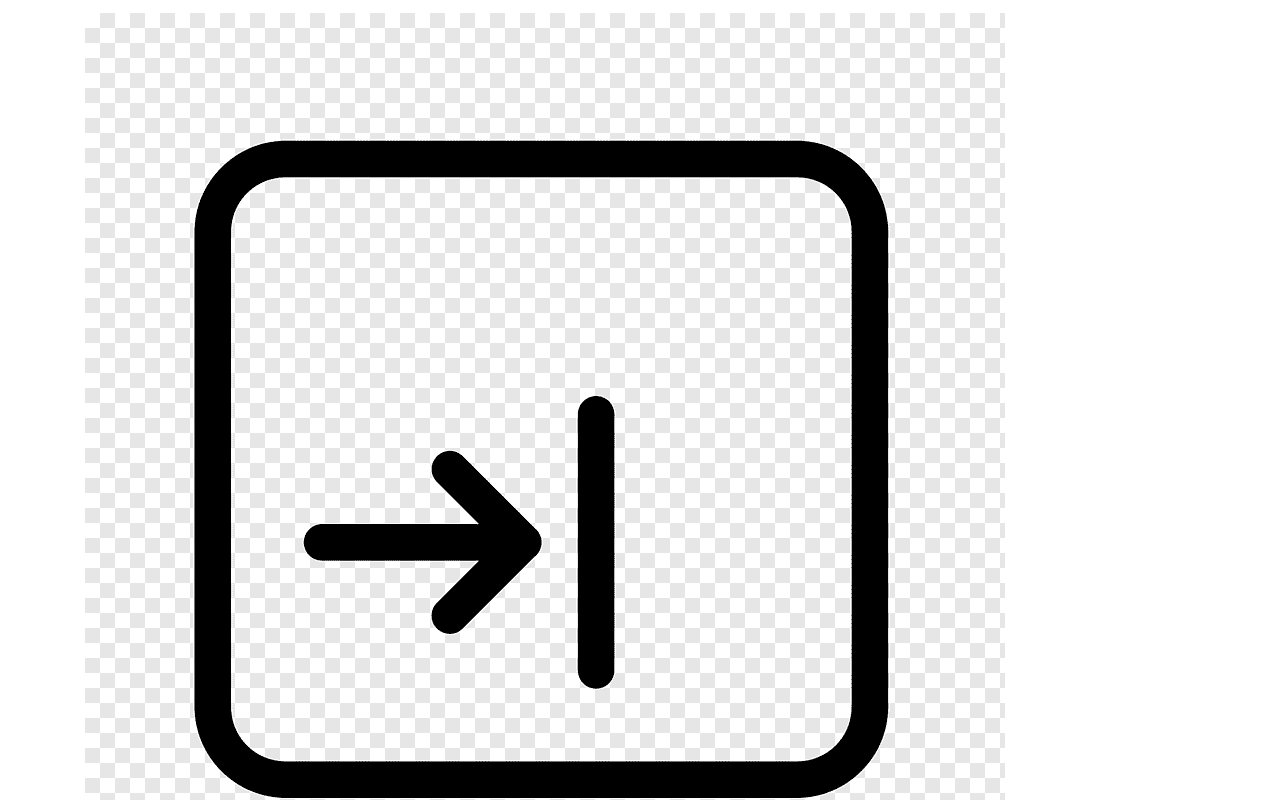
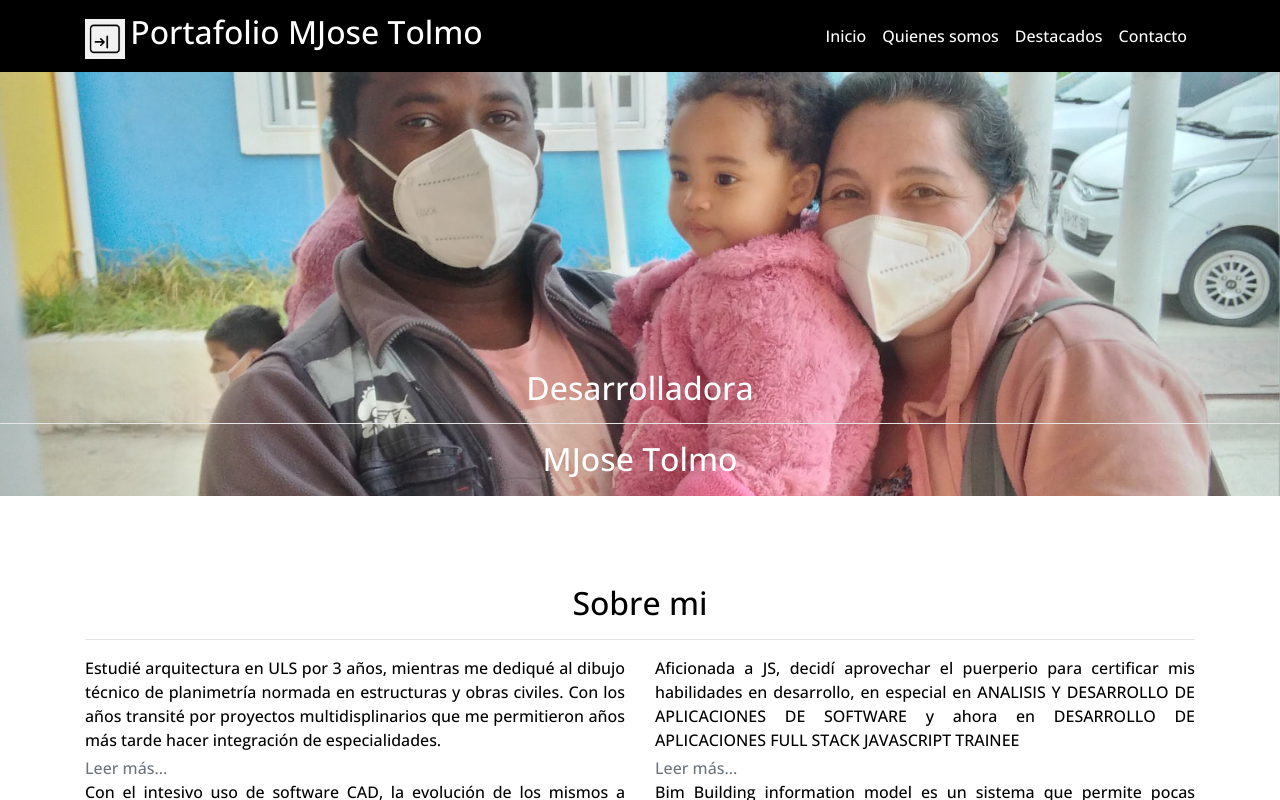
Before and after one commit to MariaJoseTolmo/portafolio2022, a plain HTML site: page index.html in a window 1280 px wide. Shown: the top 800 px of the page. Drawn offline with nearby package versions, Linux system fonts and the light colour scheme; the site is published under a folder, as on GitHub Pages, so addresses that start at the root find nothing; a web font is replaced by a local one.

Commit message:
correccion referencia a css del proyecto

```diff
--- a/index.html
+++ b/index.html
@@ -21,7 +21,7 @@
   <!-- Iconos Font wesome  -->
   <script src="https://kit.fontawesome.com/028cd863b1.js" crossorigin="anonymous"></script>
   <!-- Css Styles -->
-  <link rel="stylesheet" type="text/css" href="/assets/css/styles.css">
+  <link rel="stylesheet" type="text/css" href="./assets/css/styles.css">
 
 </head>
 
```
